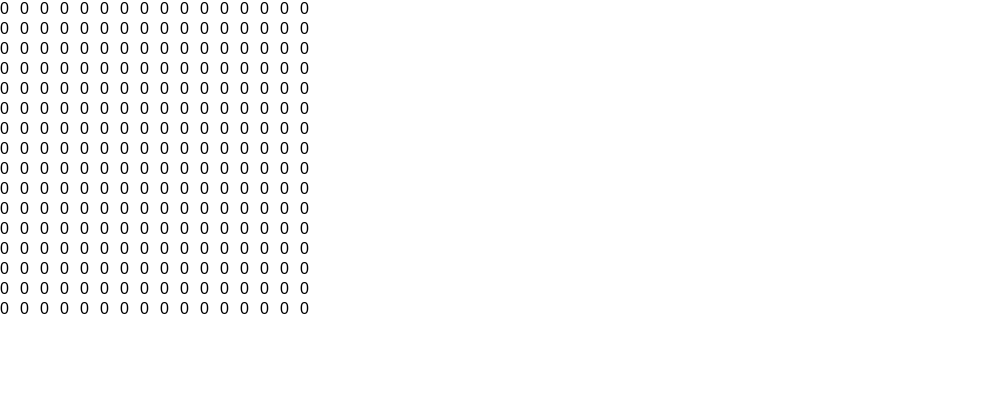
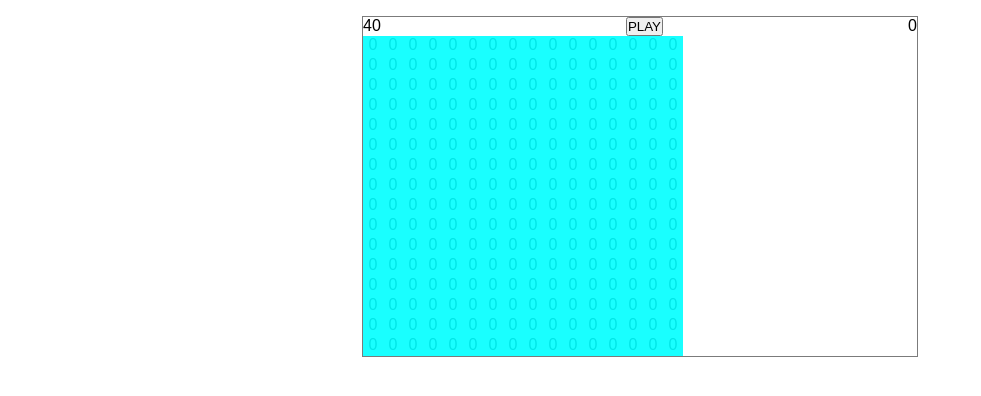
Before and after one commit to irina-mokh/sapper, a React (Create React App) app: page / in a window 1280 px wide. Shown: the top 396 px of the page, without its empty margins (0-981 px from the left). Built offline with nearby package versions, Linux system fonts and the light colour scheme.

Commit message:
feat: render timer and board

```diff
--- a/src/components/App/App.scss
+++ b/src/components/App/App.scss
@@ -1,38 +1,12 @@
-.App {
-  text-align: center;
+@use '../../styles/vars';
+
+.app {
+  max-width: 556px;
+  margin: 1em auto;
+  border: 1px solid vars.$gray;
+
 }
-
-.App-logo {
-  height: 40vmin;
-  pointer-events: none;
+.header {
+  display: flex;
+  justify-content: space-between;
 }
-
-@media (prefers-reduced-motion: no-preference) {
-  .App-logo {
-    animation: App-logo-spin infinite 20s linear;
-  }
-}
-
-.App-header {
-  background-color: #282c34;
-  min-height: 100vh;
-  display: flex;
-  flex-direction: column;
-  align-items: center;
-  justify-content: center;
-  font-size: calc(10px + 2vmin);
-  color: white;
-}
-
-.App-link {
-  color: #61dafb;
-}
-
-@keyframes App-logo-spin {
-  from {
-    transform: rotate(0deg);
-  }
-  to {
-    transform: rotate(360deg);
-  }
-}
--- a/src/components/App/index.tsx
+++ b/src/components/App/index.tsx
@@ -1,11 +1,28 @@
-import React from 'react';
+import React, { useState } from 'react';
+import { MINES_TOTAL } from '../../utils';
 import { Game } from '../Game';
+import { Timer } from '../Timer';
 
 export const App = () => {
+  const [isActive, setIsActive] = useState(false);
+  const [mines, setMines] = useState(MINES_TOTAL);
+
+  const decrementMines = () => {
+    setMines((mines) => mines - 1);
+  };
+
   return (
     <div className="app">
-      <header className="app__header">{/* <div>{timer}</div> */}</header>
-      <Game></Game>
+      <header className="header">
+        <div>{mines}</div>
+        <button>PLAY</button>
+        <Timer isActive={isActive}></Timer>
+      </header>
+      <Game
+        run={(boolean) => setIsActive(boolean)}
+        isActive={isActive}
+        decMines={decrementMines}
+      ></Game>
     </div>
   );
 };
--- a/src/components/Game/Game.scss
+++ b/src/components/Game/Game.scss
@@ -4,6 +4,37 @@
 
 .cell {
 	display: block;
+	text-align: center;
 	width: 20px;
 	height: 20px;
+	position: relative;
+
+
+
+	&_flag {
+		border: 1px solid red;
+	}
+	&_hidden {
+		&::after {
+			z-index: 2;
+			content: '';
+			position: absolute;
+			top: 0;
+			left: 0;
+			bottom: 0;
+			right: 0;
+			opacity: 0.9;
+			display: block;
+			background-color: aqua;
+		}
+	}
+
 }
+
+// .board {
+// 	&_open {
+// 		.cell_hidden::after{
+// 			display: none;
+// 		}
+// 	}
+// }
--- a/src/components/Game/index.tsx
+++ b/src/components/Game/index.tsx
@@ -1,35 +1,81 @@
 import { useState } from 'react';
-import { generateGame } from '../../utils';
+import { generateEmptyBoard, generateGame } from '../../utils';
 
 type GameProps = {
-  // startTimer: () => void,
+  isActive: boolean,
+  run: (arg: boolean) => void,
+  decMines: () => void,
 };
 
-export const Game = (props: GameProps) => {
-  const [game, setGame] = useState(new Array(16).fill(new Array(16).fill(0)));
+export const Game = ({ run, decMines, isActive }: GameProps) => {
+  const [game, setGame] = useState(generateEmptyBoard());
+  const [answer, setAnswer] = useState(generateEmptyBoard());
+
+  // const resetGame = () => {
+  //   setGame(generateEmptyBoard());
+  // };
+
+  // const checkResult = () => {
+  //   console.log('checking...');
+  //   console.log(JSON.stringify(answer) === JSON.stringify(game));
+  // };
 
   const handleStart = (r: number, c: number) => {
+    run(true);
     setGame(generateGame(r, c));
-    // props.startTimer();
+  };
+
+  const handleClick = (r: number, c: number) => {
+    if (!isActive) {
+      handleStart(r, c);
+    }
+    setAnswer((prev) => {
+      const ans = [...prev];
+      ans[r][c] = 'X';
+      return ans;
+    });
   };
 
   const rows = game.map((row, r) => {
-    const cells = row.map((cell: Array<string | number>, c: number) => (
+    const cells = row.map((cell: string | number, c: number) => {
+      const [mark, setMark] = useState('');
+      const [hidden, setHidden] = useState(true);
+      if (!isActive && cell === 'X') setHidden(false);
+      return (
         <li
           key={c}
-        className="cell"
-        onClick={() => {
-          handleStart(r, c);
+          className={
+            'cell ' + (mark === 'flag' ? 'cell_flag ' : '') + (hidden ? 'cell_hidden' : '')
+          }
+          onClick={(e) => {
+            e.preventDefault();
+            setHidden(false);
+            if (cell === 'X') {
+              console.log('GAME OVER =(');
+              // run(false);
+              // TODO
+            }
+            handleClick(r, c);
+          }}
+          onContextMenu={(e) => {
+            e.preventDefault();
+            if (mark !== 'flag') {
+              setMark('flag');
+              decMines();
+            } else {
+              setMark('question');
+            }
           }}
         >
           {cell}
         </li>
-    ));
+      );
+    });
     return (
       <ul key={r} className="row">
         {cells}
       </ul>
     );
   });
-  return <main>{rows}</main>;
+  return <main className="board">{rows}</main>;
 };
--- /dev/null
+++ b/src/components/Timer/index.tsx
@@ -0,0 +1,20 @@
+import { useEffect, useState } from 'react';
+
+type TimerProps = {
+  isActive: boolean,
+};
+export const Timer = ({ isActive }: TimerProps) => {
+  const [counter, setCounter] = useState(0);
+
+  useEffect(() => {
+    let interval: NodeJS.Timer;
+    if (isActive) {
+      interval = setInterval(() => {
+        setCounter((counter) => counter + 1);
+      }, 1000);
+    }
+    return () => clearInterval(interval);
+  }, [isActive, counter]);
+
+  return <div>{counter}</div>;
+};
--- a/src/styles/_vars.scss
+++ b/src/styles/_vars.scss
@@ -2,3 +2,4 @@ $mediumScreen: 992px;
 $smallScreen: 576px;
 $white: #FFFFFF;
 $black: #000000;
+$gray: #7B7B7B;
--- a/src/utils/index.tsx
+++ b/src/utils/index.tsx
@@ -3,15 +3,19 @@ export function randomIntFromInterval(min: number, max: number) {
   return Math.floor(Math.random() * (max - min + 1) + min);
 }
 
-const MINES_TOTAL = 40;
-const COLS = 16;
-const ROWS = 16;
+export const MINES_TOTAL = 40;
+export const COLS = 16;
+export const ROWS = 16;
 
+export const generateEmptyBoard = () => {
+  const board = [];
+  while (board.length < ROWS) {
+    board.push(new Array(COLS).fill(0));
+  }
+  return board;
+};
 export const generateGame = (rowStart: number, colStart: number) => {
-  const game = [];
-  while (game.length < ROWS) {
-    game.push(new Array(COLS).fill(0));
-  }
+  const game = generateEmptyBoard();
 
   let mines = 0;
   while (mines <= MINES_TOTAL) {
```
Lines whose indentation alone changed are shown as unchanged.
